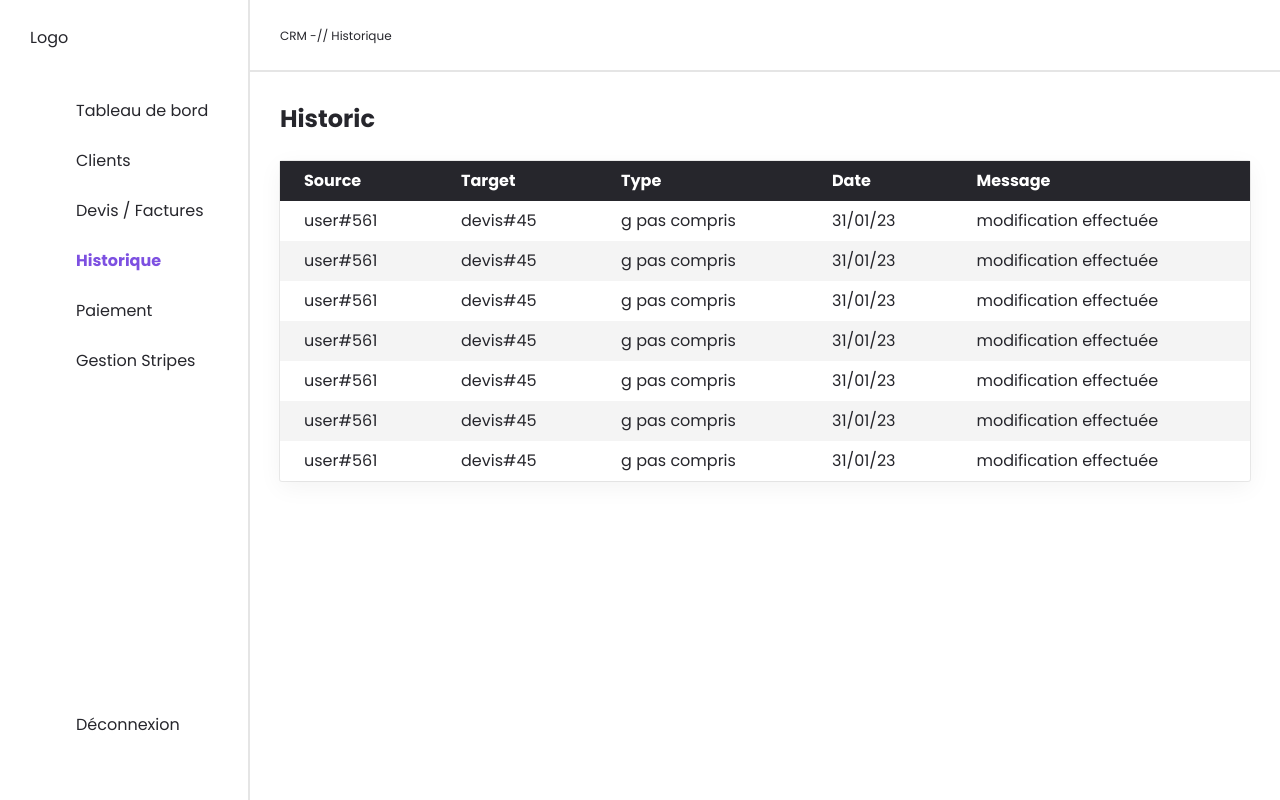
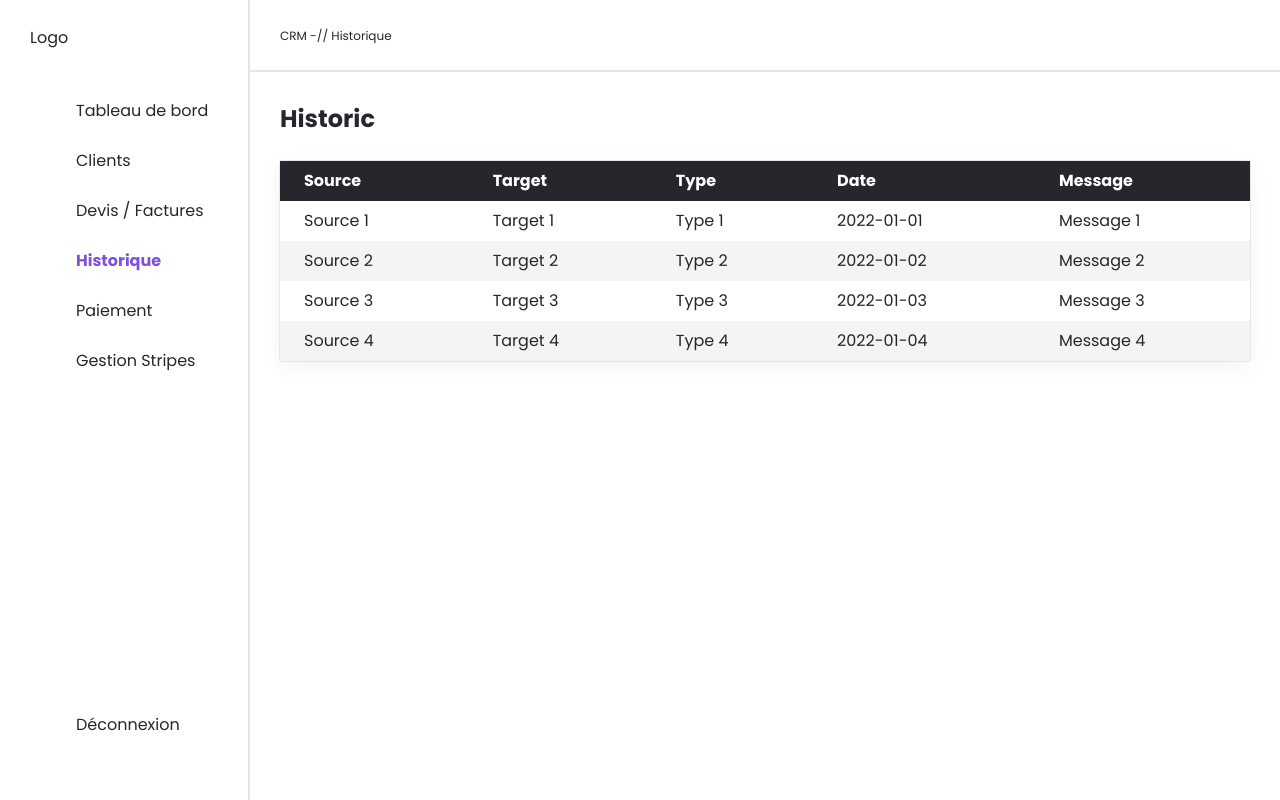
Before and after one commit to hhhallan/nfs__projet-crm-front, a React (Vite) app: page /historic in a window 1280 px wide. Built offline with nearby package versions, Linux system fonts and the light colour scheme; some icons are missing.

Commit message:
Table components dynamic

```diff
--- a/src/comopnents/Button.tsx
+++ b/src/comopnents/Button.tsx
@@ -7,7 +7,7 @@ interface BtnProps {
     link ?: boolean
 }
 
-const Button: React.FC = ({link, small, outline, text = "Button"}:BtnProps) => {
+const Button: React.FC<BtnProps> = ({link, small, outline, text = "Button"}) => {
     return (
         <button type="button" className={`${small ? 'btn--small' : ''} ${outline ? 'btn--outline' : ''} ${link ? 'btn--link' : ''}`}>
             {text}
--- /dev/null
+++ b/src/comopnents/Table.tsx
@@ -0,0 +1,25 @@
+import React from 'react';
+
+interface TableProps {
+    headers: string[],
+    children?: React.ReactNode;
+}
+
+const Table: React.FC<TableProps> = ({headers, children}) => {
+    return (
+        <table className="table">
+            <thead>
+                <tr>
+                    {headers.map((header, index) => (
+                        <th key={index}>{header}</th>
+                    ))}
+                </tr>
+            </thead>
+            <tbody>
+                {children}
+            </tbody>
+        </table>
+    );
+};
+
+export default Table;
--- a/src/comopnents/TableClient.tsx
+++ /dev/null
@@ -1,69 +0,0 @@
-import React from 'react';
-import {useState} from 'react';
-import {Button} from "./index";
-
-/*interface BtnProps {
-    small?: boolean,
-    outline?: boolean,
-    text?: string
-}*/
-
-// Commercial peut voir - créer - modifier un prospect puis un client
-
-const TableClient: React.FC = () => {
-    const [clients, setList] = useState([
-        {first_name: "Jean", last_name: "Claire", role: "client", email: "jean.claire@gmail.com"},
-        {first_name: "Philipe", last_name: "Legrand", role: "prospect", email: "philipe.legrand@gmail.com"},
-        {first_name: "Michelle", last_name: "Vasseur", role: "admin", email: "michelle.vasseur@gmail.com"},
-        {first_name: "Valentine", last_name: "Jile", role: "client", email: "valentine.jile@gmail.com"}
-    ])
-
-    const addRow = () => {
-        let newClient = {first_name: "Pierre", last_name: "Paul", role: "prospect", email: "pierre.paul@gmail.com"}
-        setList([...clients, newClient]);
-    }
-
-    const updateRow = (index: number) => {
-        let newClient = clients[index];
-        newClient["first_name"] = "Modifier";
-        newClient["last_name"] = "User";
-        newClient["role"] = "client";
-        newClient["email"] = "modifier.user@gmail.com";
-        clients[index] = newClient;
-        setList([...clients]);
-    }
-
-    return (
-        <>
-            <table className="table">
-                <thead>
-                <tr>
-                    <th>Nom</th>
-                    <th>Prénom</th>
-                    <th>Rôle</th>
-                    <th>E-mail</th>
-                    <th>Modifier</th>
-                </tr>
-                </thead>
-                <tbody>
-                {clients.map((client, key) =>
-                    (
-                        <tr key={key}>
-                            <td>{client.last_name}</td>
-                            <td>{client.first_name}</td>
-                            <td>{client.role}</td>
-                            <td>{client.email}</td>
-                            <td>
-                                {/*<button onClick={() => updateRow(key)}>Modifier</button>*/}
-                                <Button link text="Modifier"/>
-                            </td>
-                        </tr>
-                    ))}
-                </tbody>
-            </table>
-            {/*<Button text="Ajouter"/>*/}
-        </>
-    );
-};
-
-export default TableClient;
--- a/src/comopnents/TableHistoric.tsx
+++ /dev/null
@@ -1,70 +0,0 @@
-import React from 'react';
-
-const TableHistoric: React.FC = () => {
-    return (
-        <table className="table">
-            <thead>
-            <tr>
-                <th>Source</th>
-                <th>Target</th>
-                <th>Type</th>
-                <th>Date</th>
-                <th>Message</th>
-            </tr>
-            </thead>
-            <tbody>
-            <tr>
-                <td>user#561</td>
-                <td>devis#45</td>
-                <td>g pas compris</td>
-                <td>31/01/23</td>
-                <td>modification effectuée</td>
-            </tr>
-            <tr>
-                <td>user#561</td>
-                <td>devis#45</td>
-                <td>g pas compris</td>
-                <td>31/01/23</td>
-                <td>modification effectuée</td>
-            </tr>
-            <tr>
-                <td>user#561</td>
-                <td>devis#45</td>
-                <td>g pas compris</td>
-                <td>31/01/23</td>
-                <td>modification effectuée</td>
-            </tr>
-            <tr>
-                <td>user#561</td>
-                <td>devis#45</td>
-                <td>g pas compris</td>
-                <td>31/01/23</td>
-                <td>modification effectuée</td>
-            </tr>
-            <tr>
-                <td>user#561</td>
-                <td>devis#45</td>
-                <td>g pas compris</td>
-                <td>31/01/23</td>
-                <td>modification effectuée</td>
-            </tr>
-            <tr>
-                <td>user#561</td>
-                <td>devis#45</td>
-                <td>g pas compris</td>
-                <td>31/01/23</td>
-                <td>modification effectuée</td>
-            </tr>
-            <tr>
-                <td>user#561</td>
-                <td>devis#45</td>
-                <td>g pas compris</td>
-                <td>31/01/23</td>
-                <td>modification effectuée</td>
-            </tr>
-            </tbody>
-        </table>
-    );
-};
-
-export default TableHistoric;
--- a/src/comopnents/index.ts
+++ b/src/comopnents/index.ts
@@ -1,19 +1,17 @@
 import Navigation from "./Navigation";
 import Button from "./Button";
 import Header from "./Header";
-import TableClient from "./TableClient";
 import StatsCard from "./cards/StatsCard";
 import Chart from "./Chart";
-import TableHistoric from "./TableHistoric";
 import Modal from "./Modal";
+import Table from "./Table";
 
 export {
     Navigation,
     Button,
     Header,
-    TableClient,
     StatsCard,
     Chart,
-    TableHistoric,
     Modal,
+    Table
 }
--- a/src/pages/Client.tsx
+++ b/src/pages/Client.tsx
@@ -1,11 +1,28 @@
 import React, {useState} from 'react';
-import {Modal, TableClient} from "../comopnents";
+import {Button, Modal, Table} from "../comopnents";
+import {logs} from "../services/constants/historic";
+import {clients} from "../services/constants/clients";
 
 const Client: React.FC = () => {
     const [isModalOpen, setIsModalOpen] = useState(false);
 
     const openModal = () => setIsModalOpen(true);
     const closeModal = () => setIsModalOpen(false);
+
+    let headers = ["Nom", "Prénom", "Rôle", "E-mail", "Modifier",];
+
+    const roleSwitch = (role: string) => {
+        switch (role) {
+            case 'ROLE_USER':
+                return 'User';
+            case 'ROLE_ADMIN':
+                return 'Admin';
+            case 'ROLE_COMMERCIAL':
+                return 'Commercial';
+            default:
+                return 'User';
+        }
+    }
 
     return (
         <div className="page page-client">
@@ -22,7 +39,17 @@ const Client: React.FC = () => {
             <div>
                 <h5>Clients</h5>
                 <section className="section">
-                    <TableClient/>
+                    <Table headers={headers}>
+                        {clients.map((client) => (
+                            <tr key={client.id}>
+                                <td>{client.lastName}</td>
+                                <td>{client.firstName}</td>
+                                <td>{roleSwitch(client.role)}</td>
+                                <td>{client.email}</td>
+                                <td><Button text="Modifier" link/></td>
+                            </tr>
+                        ))}
+                    </Table>
                 </section>
             </div>
         </div>
--- a/src/pages/DevisFactures.tsx
+++ b/src/pages/DevisFactures.tsx
@@ -1,11 +1,14 @@
 import React, {useState} from 'react';
-import {Modal} from "../comopnents";
+import {Modal, Table} from "../comopnents";
 
 const DevisFactures: React.FC = () => {
     const [isModalOpen, setIsModalOpen] = useState(false);
 
     const openModal = () => setIsModalOpen(true);
     const closeModal = () => setIsModalOpen(false);
+
+    let headersDev = ["Commercial", "Client", "Quantité", "Référence"];
+    let headersFac = ["Commercial", "Client", "Quantité", "Référence", "State"];
 
     return (
         <div className="page page-devis-factures">
@@ -22,14 +25,18 @@ const DevisFactures: React.FC = () => {
             <div>
                 <h5>Devis</h5>
                 <section className="section">
-                    <p>devis</p>
+                    <Table headers={headersDev}>
+
+                    </Table>
                 </section>
             </div>
 
             <div>
                 <h5>Factures</h5>
                 <section className="section">
-                    <p>facture</p>
+                    <Table headers={headersFac}>
+
+                    </Table>
                 </section>
             </div>
         </div>
--- a/src/pages/Historic.tsx
+++ b/src/pages/Historic.tsx
@@ -1,12 +1,25 @@
 import React from 'react';
-import {TableHistoric} from "../comopnents";
+import {Table} from "../comopnents";
+import {logs} from "../services/constants/historic";
 
 const Historic: React.FC = () => {
+    let headers = ["Source", "Target", "Type", "Date", "Message"];
+
     return (
         <div className="page page-historic">
             <h5>Historic</h5>
             <section className="section">
-                <TableHistoric />
+                <Table headers={headers}>
+                    {logs.map((log) => (
+                        <tr key={log.id}>
+                            <td>{log.source}</td>
+                            <td>{log.target}</td>
+                            <td>{log.type}</td>
+                            <td>{log.date}</td>
+                            <td>{log.message}</td>
+                        </tr>
+                    ))}
+                </Table>
             </section>
         </div>
     );
--- a/src/pages/Home.tsx
+++ b/src/pages/Home.tsx
@@ -1,5 +1,5 @@
 import React from 'react';
-import {StatsCard, Chart, TableHistoric} from '../comopnents/index';
+import {StatsCard, Chart} from '../comopnents/index';
 import {statCards} from "../services/constants/statistics";
 import {
     lineChartData,
--- /dev/null
+++ b/src/services/constants/clients.ts
@@ -0,0 +1,14 @@
+interface Client {
+    id: number,
+    firstName: string,
+    lastName: string,
+    role: string,
+    email: string,
+}
+
+export const clients: Client[] = [
+    {id: 1, firstName: "Jean", lastName: "Claire", role: "ROLE_USER", email: "jean.claire@gmail.com"},
+    {id: 2, firstName: "Philipe", lastName: "Legrand", role: "ROLE_COMMERCIAL", email: "philipe.legrand@gmail.com"},
+    {id: 3, firstName: "Michelle", lastName: "Vasseur", role: "ROLE_ADMIN", email: "michelle.vasseur@gmail.com"},
+    {id: 4, firstName: "Valentine", lastName: "Jile", role: "ROLE_USER", email: "valentine.jile@gmail.com"}
+];
--- /dev/null
+++ b/src/services/constants/historic.ts
@@ -0,0 +1,44 @@
+interface Historic {
+    id: number,
+    source: string,
+    target: string,
+    type: string,
+    date: string,
+    message: string
+}
+
+export const logs: Historic[] = [
+        {
+            id: 1,
+            source: "Source 1",
+            target: "Target 1",
+            type: "Type 1",
+            date: "2022-01-01",
+            message: "Message 1"
+        },
+        {
+            id: 2,
+            source: "Source 2",
+            target: "Target 2",
+            type: "Type 2",
+            date: "2022-01-02",
+            message: "Message 2"
+        },
+        {
+            id: 3,
+            source: "Source 3",
+            target: "Target 3",
+            type: "Type 3",
+            date: "2022-01-03",
+            message: "Message 3"
+        },
+        {
+            id: 4,
+            source: "Source 4",
+            target: "Target 4",
+            type: "Type 4",
+            date: "2022-01-04",
+            message: "Message 4"
+        }
+    ]
+;
```
